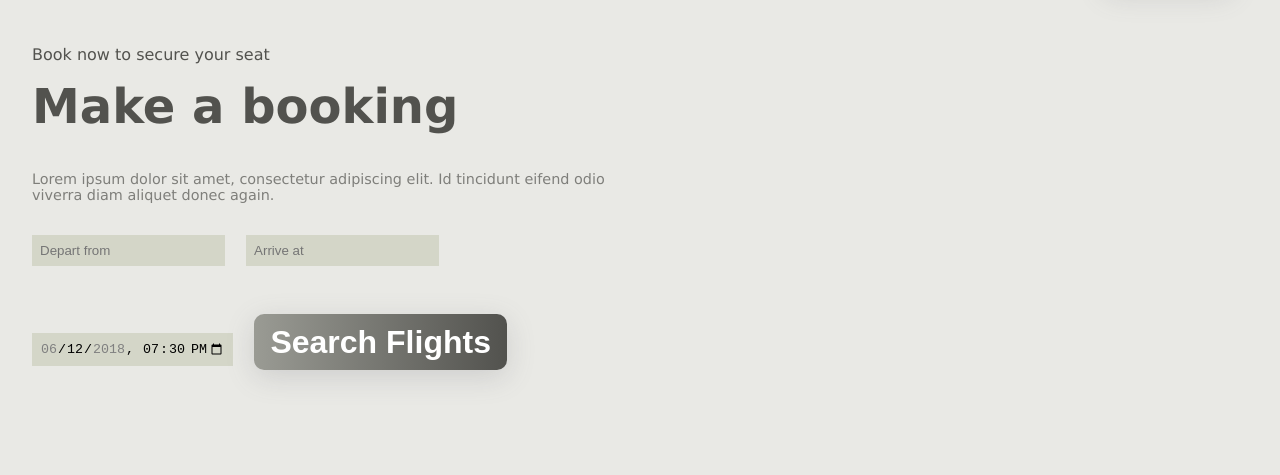
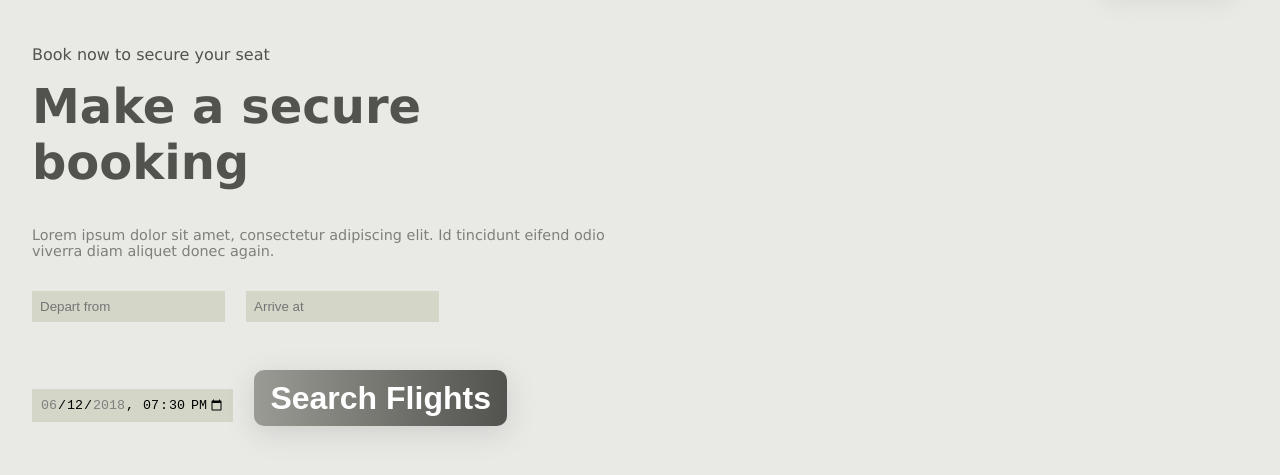
Before and after one commit to aransapphire/airline-booking, a plain HTML site: page index.html in a window 1280 px wide. Shown: the part 93-568 px from the top of the page. Drawn offline with Linux system fonts and the light colour scheme.

Commit message:
Update index.html
Updating hero heading text

```diff
--- a/index.html
+++ b/index.html
@@ -33,7 +33,7 @@
             <div class="row">
                 <div class="info">
                     <p class="short-info">Book now to secure your seat</p>
-                    <h2 class="hero-heading">Make a booking</h2>
+                    <h2 class="hero-heading">Make a secure booking</h2>
                     <p class="hero-sub-heading">Lorem ipsum dolor sit amet, consectetur adipiscing elit. Id tincidunt
                         eifend odio viverra diam aliquet donec again.</p>
 
```
